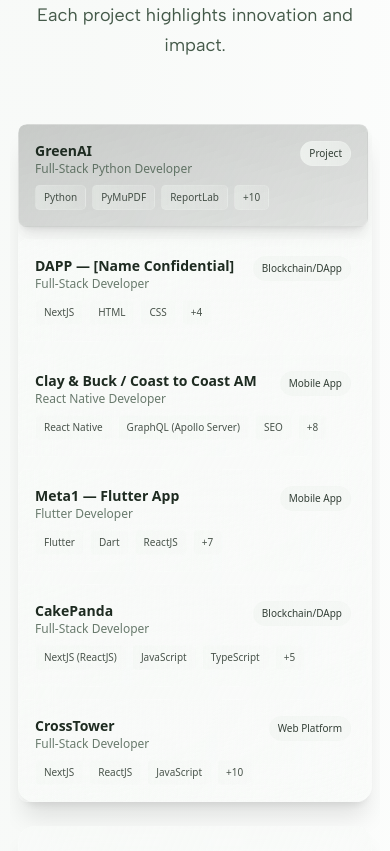
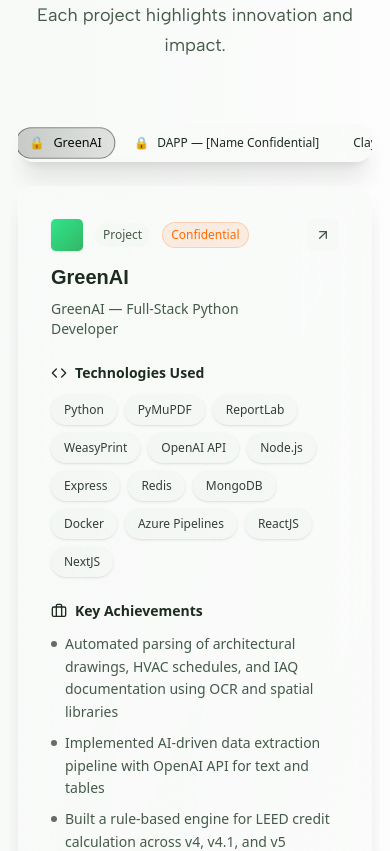
Before and after one commit to nirnaykulshreshtha/nirnay-kulshreshtha, a Next.js app: page / in a window 390 px wide. Shown: the part 9820-10671 px from the top of the page. Built offline with nearby package versions, Linux system fonts and the light colour scheme; a web font is replaced by a local one.

Commit message:
Refactor ProjectsMasterDetail component: enhance layout for mobile and desktop views, implement horizontal scrollable project list for mobile, and improve project selection styling.

```diff
--- a/src/components/projects-master-detail.tsx
+++ b/src/components/projects-master-detail.tsx
@@ -2,7 +2,6 @@
 
 import React, { useCallback, useEffect, useMemo, useRef, useState } from "react";
 import { projects as allProjects } from "./projects-data";
-import { Briefcase } from "lucide-react";
 import ProjectListItem from "./projects/project-list-item";
 import ProjectCard from "./projects/project-card";
 
@@ -103,8 +102,11 @@
 
   return (
     <div className="container relative">
-      <div className="grid grid-cols-1 lg:grid-cols-12 gap-6">
-          <div className="lg:col-span-4">
+        {/* Mobile-First Stack Layout */}
+        <div className="flex flex-col lg:grid lg:grid-cols-12 gap-6">
+
+          {/* Desktop Project List (Hidden on Mobile) */}
+          <div className="hidden lg:block lg:col-span-4">
             <div className="rounded-2xl bg-gradient-to-br from-background/80 via-background/60 to-background/40 backdrop-blur-xl shadow-xl">
               <div
                 className="max-h-[70%] overflow-y-auto pr-1 focus:outline-none rounded-xl"
@@ -128,7 +130,38 @@
             </div>
           </div>
 
-          <div className="lg:col-span-8">
+          {/* Mobile Project List (Horizontal Scrollable) */}
+          <div className="lg:hidden mb-0">
+            <div className="rounded-2xl bg-gradient-to-br from-background/80 via-background/60 to-background/40 backdrop-blur-xl shadow-xl">
+              <div className="flex gap-2 overflow-x-auto py-1 snap-x snap-mandatory [-ms-overflow-style:'none'] [scrollbar-width:'none'] [&::-webkit-scrollbar]:hidden">
+                {filtered.map((project, index) => (
+                  <div
+                    key={project.id}
+                    className={`flex-shrink-0 px-3 py-1.5 rounded-full border snap-start transition-all duration-200 cursor-pointer ${
+                      selectedId === project.id
+                        ? 'bg-gradient-to-r from-primary/20 to-primary/10 border-primary/40 scale-105'
+                        : 'bg-gradient-to-r from-background/60 to-background/40 border-white/10 hover:from-accent/20 hover:to-accent/10 hover:border-accent/20'
+                    }`}
+                    onClick={() => handleItemClick(project.id, index)}
+                  >
+                    <div className="flex items-center gap-2">
+                      {project.confidential && (
+                        <span className="text-xs">🔒</span>
+                      )}
+                      <span className={`text-xs font-medium whitespace-nowrap ${
+                        selectedId === project.id ? 'text-primary' : 'text-foreground'
+                      }`}>
+                        {project.title}
+                      </span>
+                    </div>
+                  </div>
+                ))}
+              </div>
+            </div>
+          </div>
+
+          {/* Project Details - Full Width on Mobile, 8/12 on Desktop */}
+          <div className="lg:col-span-8 w-full">
             <ProjectCard project={selected} />
           </div>
         </div>
```
